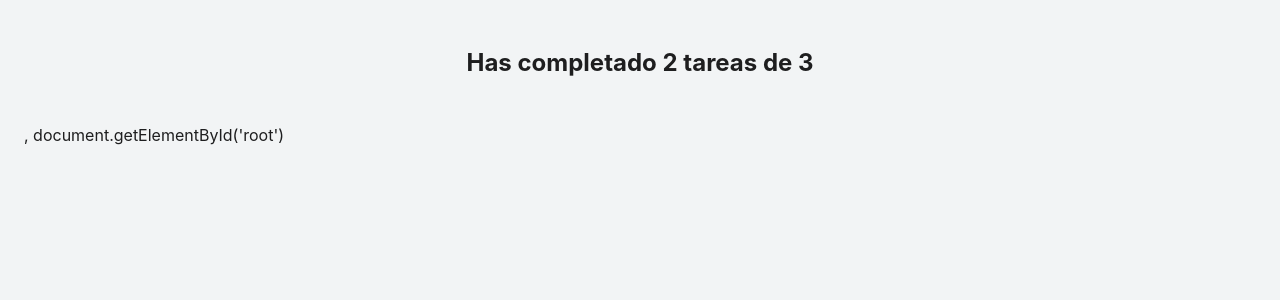
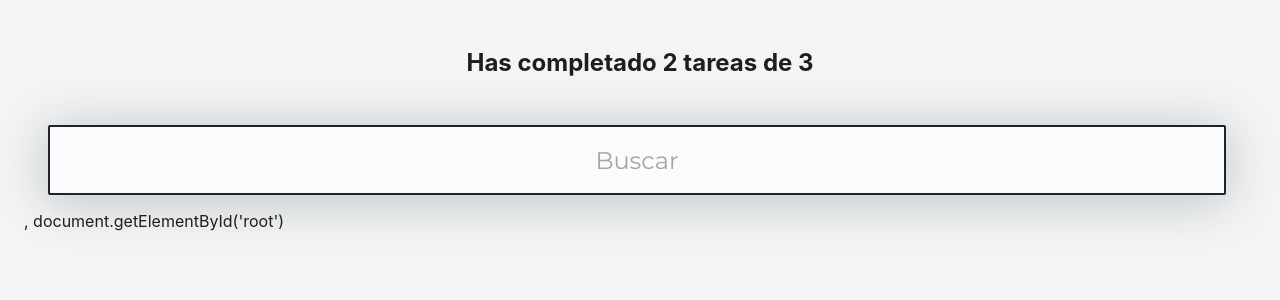
Before and after one commit to chriscodex/ReactJS-Introduction, a React (Create React App) app: page / in a window 1280 px wide. Shown: the top 300 px of the page. Built offline with nearby package versions, Linux system fonts and the light colour scheme.

Commit message:
TodoSearch component added

```diff
--- a/src/App.js
+++ b/src/App.js
@@ -43,7 +43,6 @@ function App() {
     })
   }
 
-
   // Componente JSX
   return (
     <react.Fragment>
@@ -51,6 +50,9 @@ function App() {
         total={totalTodos}
         completed={completedTodos}
       />
+
+      <TodoSearch
+      />
     </react.Fragment>
   )
 }
```
